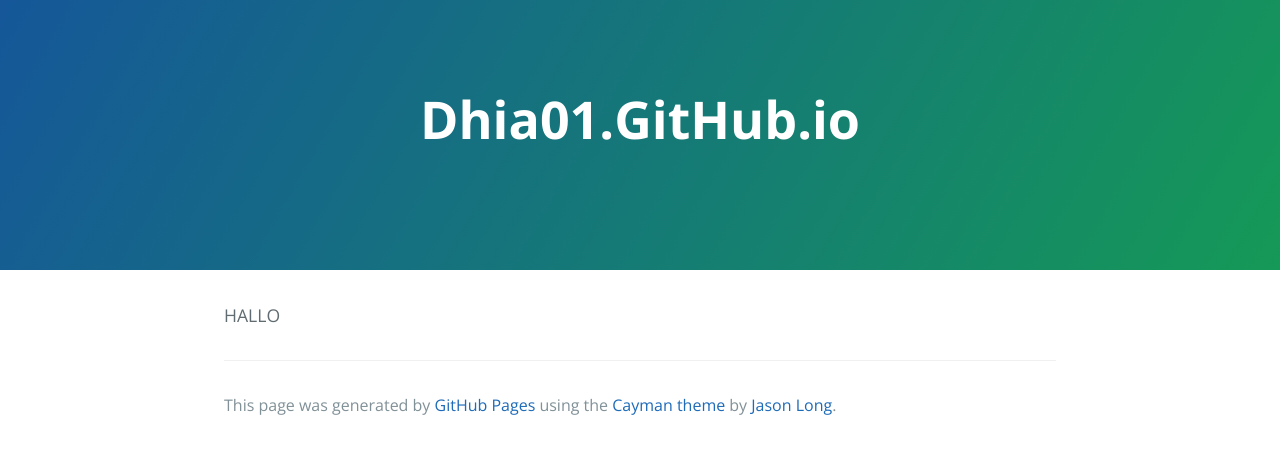
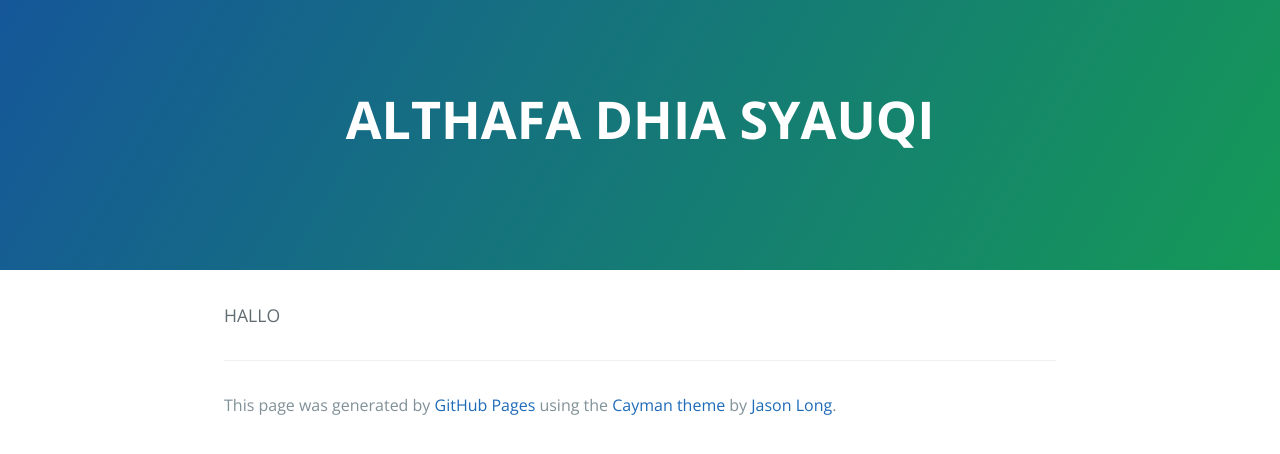
Before and after one commit to Dhia01/dhia01.github.io, a plain HTML site: page index.html in a window 1280 px wide. Drawn offline with nearby package versions, Linux system fonts and the light colour scheme.

Commit message:
Update index.html

```diff
--- a/index.html
+++ b/index.html
@@ -2,7 +2,7 @@
 <html lang="en-us">
   <head>
     <meta charset="UTF-8">
-    <title>Dhia01.GitHub.io by Dhia01</title>
+    <title>by Dhia01</title>
     <meta name="viewport" content="width=device-width, initial-scale=1">
     <link rel="stylesheet" type="text/css" href="stylesheets/normalize.css" media="screen">
     <link href='https://fonts.googleapis.com/css?family=Open+Sans:400,700' rel='stylesheet' type='text/css'>
@@ -11,7 +11,7 @@
   </head>
   <body>
     <section class="page-header">
-      <h1 class="project-name">Dhia01.GitHub.io</h1>
+      <h1 class="project-name">ALTHAFA DHIA SYAUQI</h1>
       <h2 class="project-tagline"></h2>
     </section>
 
```
